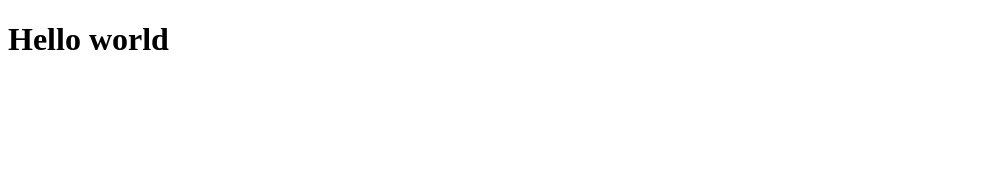
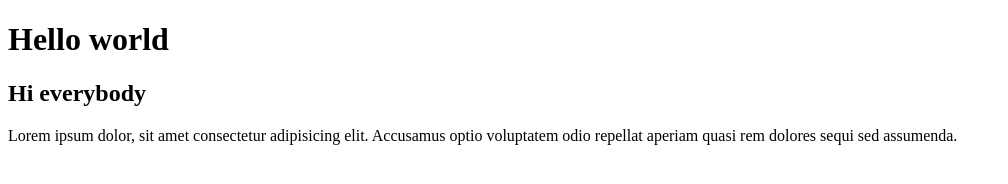
Before and after one commit to liondor67/nouveau-wite-web, a plain HTML site: page index.html in a window 1280 px wide. Shown: the whole page, without its empty margins (0-1008 px from the left). Drawn offline with Linux system fonts and the light colour scheme.

Commit message:
Rajout et modification de la branche developpement

```diff
--- a/index.html
+++ b/index.html
@@ -4,9 +4,14 @@
     <meta charset="UTF-8" />
     <meta http-equiv="X-UA-Compatible" content="IE=edge" />
     <meta name="viewport" content="width=device-width, initial-scale=1.0" />
-    <title>Document</title>
+    <title>Bonjour</title>
   </head>
   <body>
     <h1>Hello world</h1>
+    <h2>Hi everybody</h2>
+    <p>
+      Lorem ipsum dolor, sit amet consectetur adipisicing elit. Accusamus optio
+      voluptatem odio repellat aperiam quasi rem dolores sequi sed assumenda.
+    </p>
   </body>
 </html>
```
